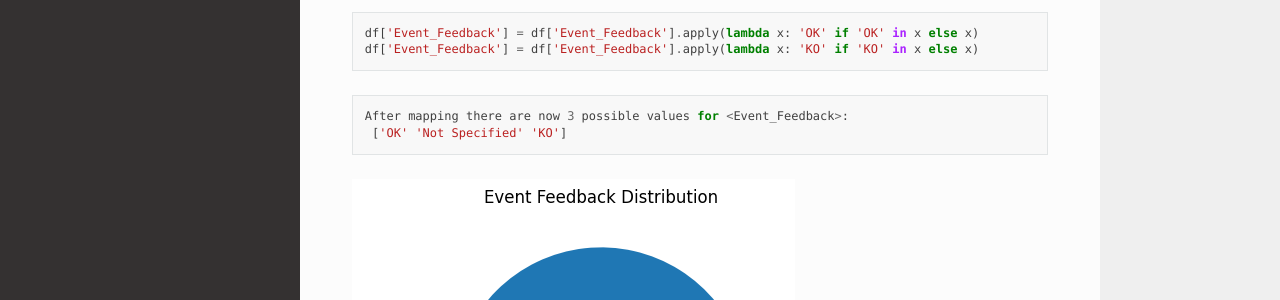
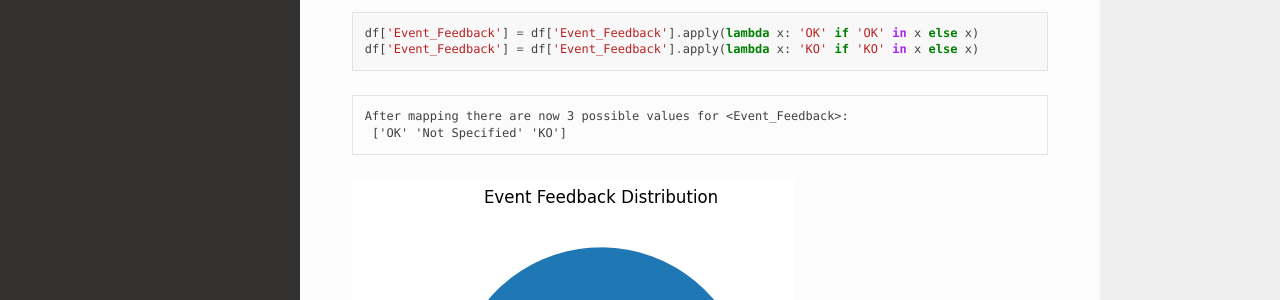
Before and after one commit to giulia-vivarelli/AIFairness-Project, a Sphinx documentation site: the page built from docs/source/index.rst, in a window 1280 px wide and 900 px high, scrolled down 18445 px. Shown: the part 151-451 px from the top of the window. Built offline with Sphinx 7.4.7 and the Read the Docs theme 3.1.0, drawn with Linux system fonts in a browser that asks for light colours.

```diff
--- a/docs/source/index.rst
+++ b/docs/source/index.rst
@@ -626,7 +626,7 @@ possible values from 16 to 3:
 
 .. parsed-literal::
 
-    After mapping there are now 3 possible values for <Event_Feedback>:
+    After mapping there are now 3 possible values \for <Event_Feedback>:
      ['OK' 'Not Specified' 'KO']
 
 
```
